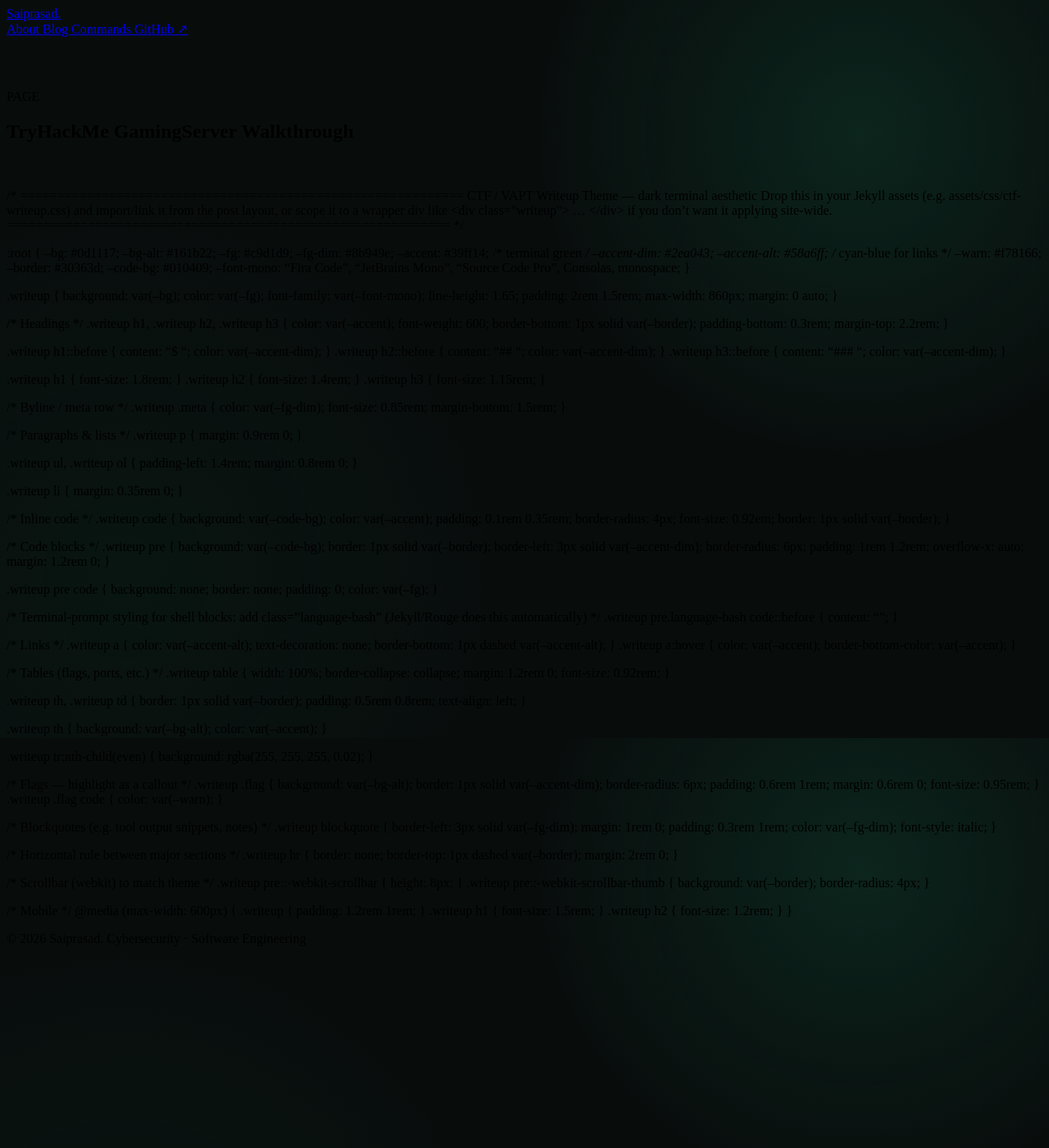
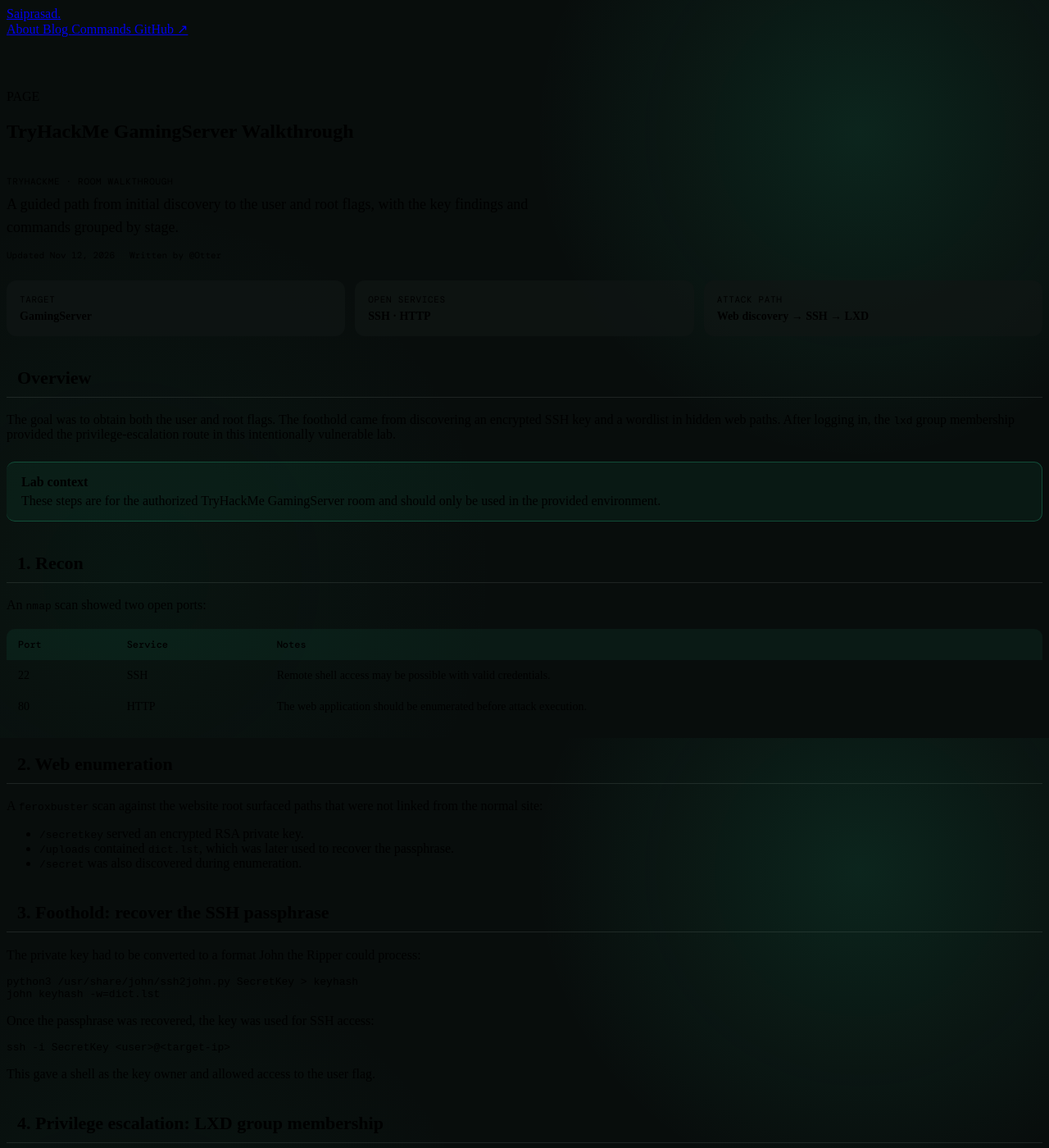
Before and after one commit to saiprasadsp/saiprasadsp.github.io, a Jekyll site: the page built from gamingserver.md, in a window 1280 px wide and 1400 px high. Shown: the whole window at 82% size. Built offline with Jekyll 4.4.1, drawn with Linux system fonts in a browser that asks for light colours; some of the changed text lies outside the part shown.

Commit message:
Remove raw CSS from page and restore valid Jekyll markdown content

````diff
--- a/gamingserver.md
+++ b/gamingserver.md
@@ -5,183 +5,85 @@ page_class: walkthrough
 permalink: /gamingserver
 ---
 
-/* ============================================================
-   CTF / VAPT Writeup Theme — dark terminal aesthetic
-   Drop this in your Jekyll assets (e.g. assets/css/ctf-writeup.css)
-   and import/link it from the post layout, or scope it to a
-   wrapper div like <div class="writeup"> ... </div> if you don't
-   want it applying site-wide.
-   ============================================================ */
+<header class="walkthrough-intro">
+  <p class="walkthrough-kicker">TryHackMe · Room walkthrough</p>
+  <p class="walkthrough-deck">A guided path from initial discovery to the user and root flags, with the key findings and commands grouped by stage.</p>
+  <p class="walkthrough-meta"><span>Updated Nov 12, 2026</span><span>Written by @Otter</span></p>
+</header>
 
-:root {
-  --bg: #0d1117;
-  --bg-alt: #161b22;
-  --fg: #c9d1d9;
-  --fg-dim: #8b949e;
-  --accent: #39ff14;      /* terminal green */
-  --accent-dim: #2ea043;
-  --accent-alt: #58a6ff;  /* cyan-blue for links */
-  --warn: #f78166;
-  --border: #30363d;
-  --code-bg: #010409;
-  --font-mono: "Fira Code", "JetBrains Mono", "Source Code Pro", Consolas, monospace;
-}
+<div class="walkthrough-summary" aria-label="Walkthrough summary">
+  <div><span class="summary-label">Target</span><strong>GamingServer</strong></div>
+  <div><span class="summary-label">Open services</span><strong>SSH · HTTP</strong></div>
+  <div><span class="summary-label">Attack path</span><strong>Web discovery → SSH → LXD</strong></div>
+</div>
 
-.writeup {
-  background: var(--bg);
-  color: var(--fg);
-  font-family: var(--font-mono);
-  line-height: 1.65;
-  padding: 2rem 1.5rem;
-  max-width: 860px;
-  margin: 0 auto;
-}
+## Overview
 
-/* Headings */
-.writeup h1,
-.writeup h2,
-.writeup h3 {
-  color: var(--accent);
-  font-weight: 600;
-  border-bottom: 1px solid var(--border);
-  padding-bottom: 0.3rem;
-  margin-top: 2.2rem;
-}
+The goal was to obtain both the user and root flags. The foothold came from discovering an encrypted SSH key and a wordlist in hidden web paths. After logging in, the `lxd` group membership provided the privilege-escalation route in this intentionally vulnerable lab.
 
-.writeup h1::before { content: "$ "; color: var(--accent-dim); }
-.writeup h2::before { content: "## "; color: var(--accent-dim); }
-.writeup h3::before { content: "### "; color: var(--accent-dim); }
+<div class="walkthrough-notice"><strong>Lab context</strong><p>These steps are for the authorized TryHackMe GamingServer room and should only be used in the provided environment.</p></div>
 
-.writeup h1 { font-size: 1.8rem; }
-.writeup h2 { font-size: 1.4rem; }
-.writeup h3 { font-size: 1.15rem; }
+## 1. Recon
 
-/* Byline / meta row */
-.writeup .meta {
-  color: var(--fg-dim);
-  font-size: 0.85rem;
-  margin-bottom: 1.5rem;
-}
+An `nmap` scan showed two open ports:
 
-/* Paragraphs & lists */
-.writeup p { margin: 0.9rem 0; }
+| Port | Service | Notes |
+| --- | --- | --- |
+| 22 | SSH | Remote shell access may be possible with valid credentials. |
+| 80 | HTTP | The web application should be enumerated before attack execution. |
 
-.writeup ul,
-.writeup ol {
-  padding-left: 1.4rem;
-  margin: 0.8rem 0;
-}
+## 2. Web enumeration
 
-.writeup li { margin: 0.35rem 0; }
+A `feroxbuster` scan against the website root surfaced paths that were not linked from the normal site:
 
-/* Inline code */
-.writeup code {
-  background: var(--code-bg);
-  color: var(--accent);
-  padding: 0.1rem 0.35rem;
-  border-radius: 4px;
-  font-size: 0.92em;
-  border: 1px solid var(--border);
-}
+- `/secretkey` served an encrypted RSA private key.
+- `/uploads` contained `dict.lst`, which was later used to recover the passphrase.
+- `/secret` was also discovered during enumeration.
 
-/* Code blocks */
-.writeup pre {
-  background: var(--code-bg);
-  border: 1px solid var(--border);
-  border-left: 3px solid var(--accent-dim);
-  border-radius: 6px;
-  padding: 1rem 1.2rem;
-  overflow-x: auto;
-  margin: 1.2rem 0;
-}
+## 3. Foothold: recover the SSH passphrase
 
-.writeup pre code {
-  background: none;
-  border: none;
-  padding: 0;
-  color: var(--fg);
-}
+The private key had to be converted to a format John the Ripper could process:
 
-/* Terminal-prompt styling for shell blocks:
-   add class="language-bash" (Jekyll/Rouge does this automatically) */
-.writeup pre.language-bash code::before {
-  content: "";
-}
+```bash
+python3 /usr/share/john/ssh2john.py SecretKey > keyhash
+john keyhash -w=dict.lst
+```
 
-/* Links */
-.writeup a {
-  color: var(--accent-alt);
-  text-decoration: none;
-  border-bottom: 1px dashed var(--accent-alt);
-}
-.writeup a:hover {
-  color: var(--accent);
-  border-bottom-color: var(--accent);
-}
+Once the passphrase was recovered, the key was used for SSH access:
 
-/* Tables (flags, ports, etc.) */
-.writeup table {
-  width: 100%;
-  border-collapse: collapse;
-  margin: 1.2rem 0;
-  font-size: 0.92rem;
-}
+```bash
+ssh -i SecretKey <user>@<target-ip>
+```
 
-.writeup th,
-.writeup td {
-  border: 1px solid var(--border);
-  padding: 0.5rem 0.8rem;
-  text-align: left;
-}
+This gave a shell as the key owner and allowed access to the user flag.
 
-.writeup th {
-  background: var(--bg-alt);
-  color: var(--accent);
-}
+## 4. Privilege escalation: LXD group membership
 
-.writeup tr:nth-child(even) {
-  background: rgba(255, 255, 255, 0.02);
-}
+`linpeas.sh` identified the user as a member of the `lxd` group. In this lab, that is effectively a path to root on the host because unprivileged users in the group can run a container with privileged settings and mount the host filesystem.
 
-/* Flags — highlight as a callout */
-.writeup .flag {
-  background: var(--bg-alt);
-  border: 1px solid var(--accent-dim);
-  border-radius: 6px;
-  padding: 0.6rem 1rem;
-  margin: 0.6rem 0;
-  font-size: 0.95rem;
-}
-.writeup .flag code {
-  color: var(--warn);
-}
+The workflow used an Alpine image built with [saghul's lxd-alpine-builder](https://raw.githubusercontent.com/saghul/lxd-alpine-builder/master/build-alpine), transferred it into the target, then imported it into LXD:
 
-/* Blockquotes (e.g. tool output snippets, notes) */
-.writeup blockquote {
-  border-left: 3px solid var(--fg-dim);
-  margin: 1rem 0;
-  padding: 0.3rem 1rem;
-  color: var(--fg-dim);
-  font-style: italic;
-}
+```bash
+lxc image import alpine-v3.13-x86_64-20210218_0139.tar.gz --alias myimage
+```
 
-/* Horizontal rule between major sections */
-.writeup hr {
-  border: none;
-  border-top: 1px dashed var(--border);
-  margin: 2rem 0;
-}
+A public LXD privilege-escalation script (EDB-ID 46978) was executed against the imported image:
 
-/* Scrollbar (webkit) to match theme */
-.writeup pre::-webkit-scrollbar { height: 8px; }
-.writeup pre::-webkit-scrollbar-thumb {
-  background: var(--border);
-  border-radius: 4px;
-}
+```bash
+./exploit.sh -f alpine-v3.13-x86_64-20210218_0139.tar.gz
+```
 
-/* Mobile */
-@media (max-width: 600px) {
-  .writeup { padding: 1.2rem 1rem; }
-  .writeup h1 { font-size: 1.5rem; }
-  .writeup h2 { font-size: 1.2rem; }
-}
+This launched a privileged container with the host filesystem mounted inside it, granting a root shell. The root flag was then read from the mounted filesystem.
+
+## Flags
+
+<div class="walkthrough-flags">
+  <div><span class="flag-label">User</span><code>THM{...}</code></div>
+  <div><span class="flag-label">Root</span><code>THM{...}</code></div>
+</div>
+
+## Key takeaways
+
+- Hidden or unlinked web paths can hold the entire foothold chain.
+- `id` and group membership checks are fast, high-value privilege-escalation checks.
+- A user in `lxd` can become root in the lab environment when a privileged container is created.
````
